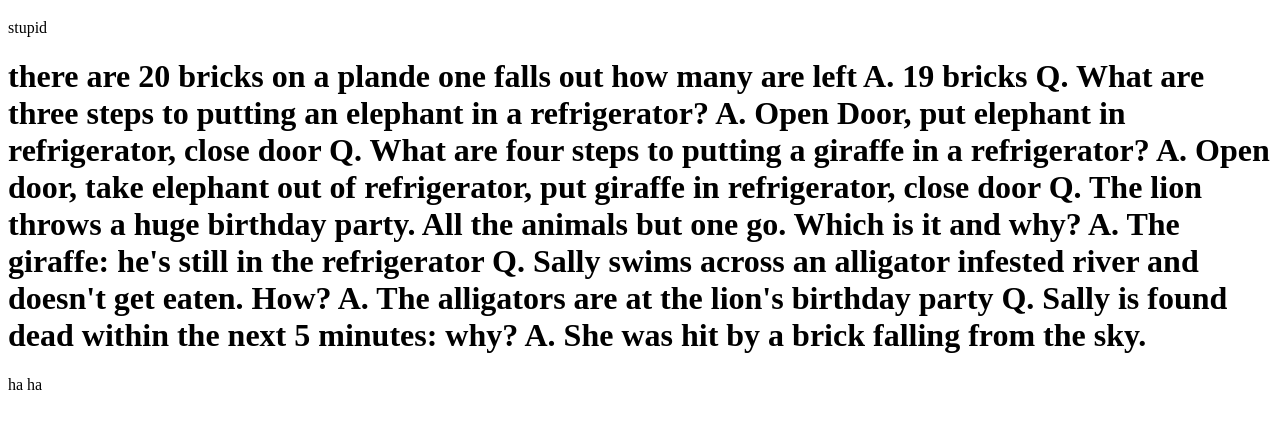
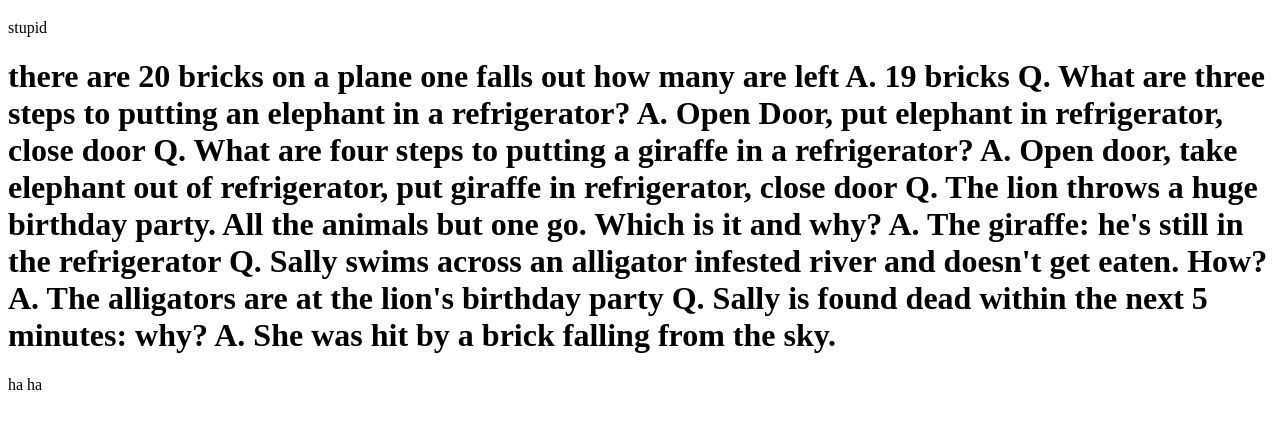
Before and after one commit to Landon809/Landon809.github.io, a plain HTML site: page index.html in a window 1280 px wide. Shown: the part 61-490 px from the top of the page. Drawn offline with Linux system fonts and the light colour scheme.

Commit message:
Update index.html

```diff
--- a/index.html
+++ b/index.html
@@ -10,7 +10,7 @@
 </body>
 </html>
 <body></body>
-<h1> there are 20 bricks on a plande one falls out how many are left
+<h1> there are 20 bricks on a plane one falls out how many are left
   A. 19 bricks
  Q. What are three steps to putting an elephant in a refrigerator?
 
```
